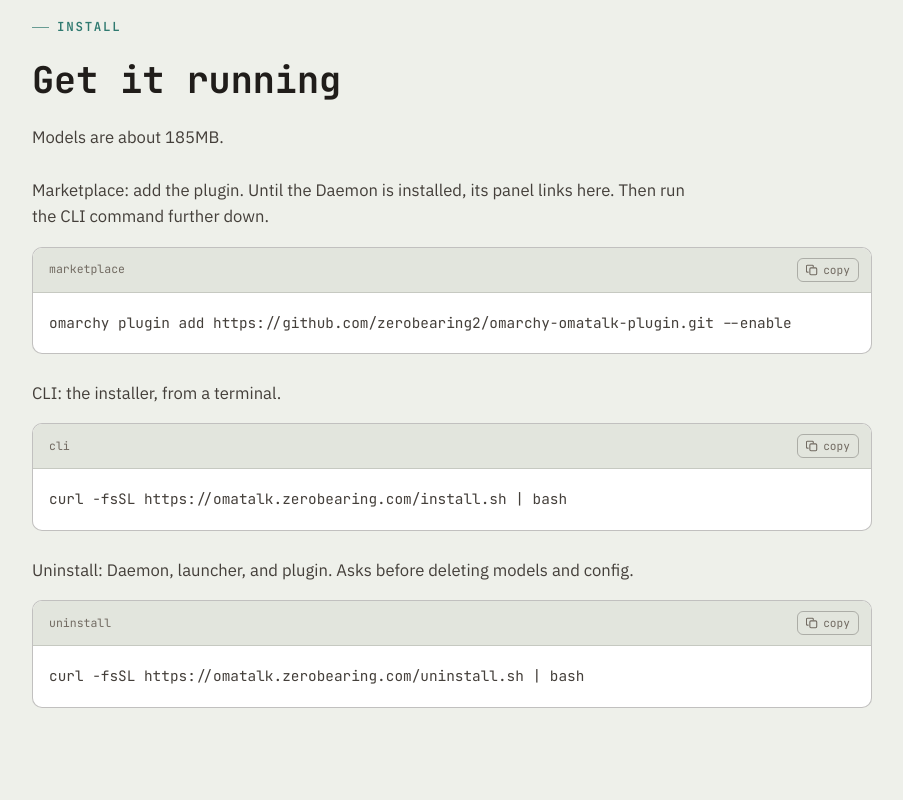
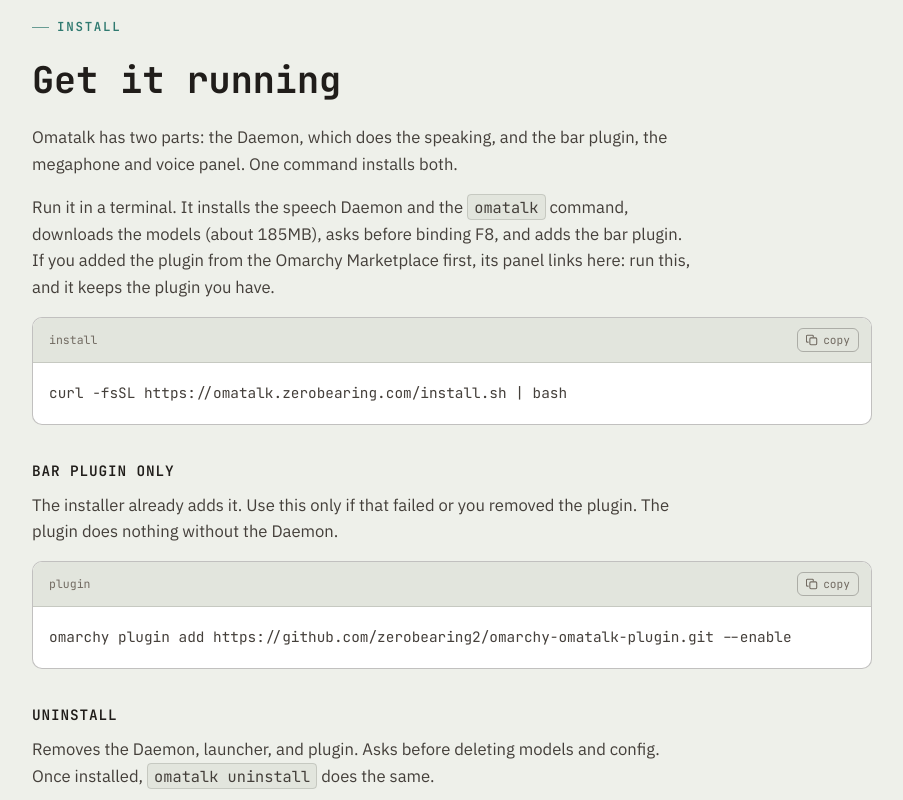
Before and after one commit to zerobearing2/omatalk, a plain HTML site: page public/index.html in a window 1280 px wide. Shown: the part 1000-1800 px from the top of the page, without its empty margins (188-1091 px from the left). Drawn offline with Linux system fonts and the light colour scheme.

Commit message:
Make one install command primary on the site and README (#28)
The installer adds the bar plugin, so the plugin command is a fallback
rather than a second install path.

```diff
--- a/public/index.html
+++ b/public/index.html
@@ -412,6 +412,15 @@
     border: 1px solid var(--border-strong);
     border-radius: 10px;
     background: var(--ink-alt);
+  }
+  .install-step {
+    margin-top: 34px;
+    color: var(--fg);
+    font-family: "JetBrains Mono", monospace;
+    font-size: 0.9rem;
+    font-weight: 600;
+    letter-spacing: 0.06em;
+    text-transform: uppercase;
   }
   .bar-state-head {
     padding: 13px 15px 10px;
@@ -860,12 +869,25 @@
   <section id="install">
     <div class="eyebrow">install</div>
     <h2>Get it running</h2>
-    <p class="prose" style="margin-top:14px;">Models are about 185MB.</p>
+    <p class="prose" style="margin-top:14px;">Omatalk has two parts: the Daemon, which does the speaking, and the bar plugin, the megaphone and voice panel. One command installs both.</p>
 
-    <p class="prose" style="margin-top:26px;">Marketplace: add the plugin. Until the Daemon is installed, its panel links here. Then run the CLI command further down.</p>
+    <p class="prose" style="margin-top:14px;">Run it in a terminal. It installs the speech Daemon and the <code class="inline-code">omatalk</code> command, downloads the models (about 185MB), asks before binding F8, and adds the bar plugin. If you added the plugin from the Omarchy Marketplace first, its panel links here: run this, and it keeps the plugin you have.</p>
     <div class="code-card" style="margin-top:12px;">
       <div class="cc-title">
-        marketplace
+        install
+        <button class="copy-btn" type="button">
+          <svg viewBox="0 0 14 14" fill="none" stroke="currentColor" stroke-width="1.3"><rect x="4.5" y="4.5" width="8" height="8" rx="1.3"/><path d="M2.5 9.5h-1a1 1 0 0 1-1-1v-6a1 1 0 0 1 1-1h6a1 1 0 0 1 1 1v1" stroke-linecap="round"/></svg>
+          <span class="copy-label">copy</span>
+        </button>
+      </div>
+      <pre>curl -fsSL https://omatalk.zerobearing.com/install.sh | bash</pre>
+    </div>
+
+    <h3 class="install-step">Bar plugin only</h3>
+    <p class="prose" style="margin-top:10px;">The installer already adds it. Use this only if that failed or you removed the plugin. The plugin does nothing without the Daemon.</p>
+    <div class="code-card" style="margin-top:12px;">
+      <div class="cc-title">
+        plugin
         <button class="copy-btn" type="button">
           <svg viewBox="0 0 14 14" fill="none" stroke="currentColor" stroke-width="1.3"><rect x="4.5" y="4.5" width="8" height="8" rx="1.3"/><path d="M2.5 9.5h-1a1 1 0 0 1-1-1v-6a1 1 0 0 1 1-1h6a1 1 0 0 1 1 1v1" stroke-linecap="round"/></svg>
           <span class="copy-label">copy</span>
@@ -874,19 +896,8 @@
       <pre>omarchy plugin add https://github.com/zerobearing2/omarchy-omatalk-plugin.git --enable</pre>
     </div>
 
-    <p class="prose" style="margin-top:26px;">CLI: the installer, from a terminal.</p>
-    <div class="code-card" style="margin-top:12px;">
-      <div class="cc-title">
-        cli
-        <button class="copy-btn" type="button">
-          <svg viewBox="0 0 14 14" fill="none" stroke="currentColor" stroke-width="1.3"><rect x="4.5" y="4.5" width="8" height="8" rx="1.3"/><path d="M2.5 9.5h-1a1 1 0 0 1-1-1v-6a1 1 0 0 1 1-1h6a1 1 0 0 1 1 1v1" stroke-linecap="round"/></svg>
-          <span class="copy-label">copy</span>
-        </button>
-      </div>
-      <pre>curl -fsSL https://omatalk.zerobearing.com/install.sh | bash</pre>
-    </div>
-
-    <p class="prose" style="margin-top:26px;">Uninstall: Daemon, launcher, and plugin. Asks before deleting models and config.</p>
+    <h3 class="install-step">Uninstall</h3>
+    <p class="prose" style="margin-top:10px;">Removes the Daemon, launcher, and plugin. Asks before deleting models and config. Once installed, <code class="inline-code">omatalk uninstall</code> does the same.</p>
     <div class="code-card" style="margin-top:12px;">
       <div class="cc-title">
         uninstall
```
Also changed, not shown: 1 other file.
